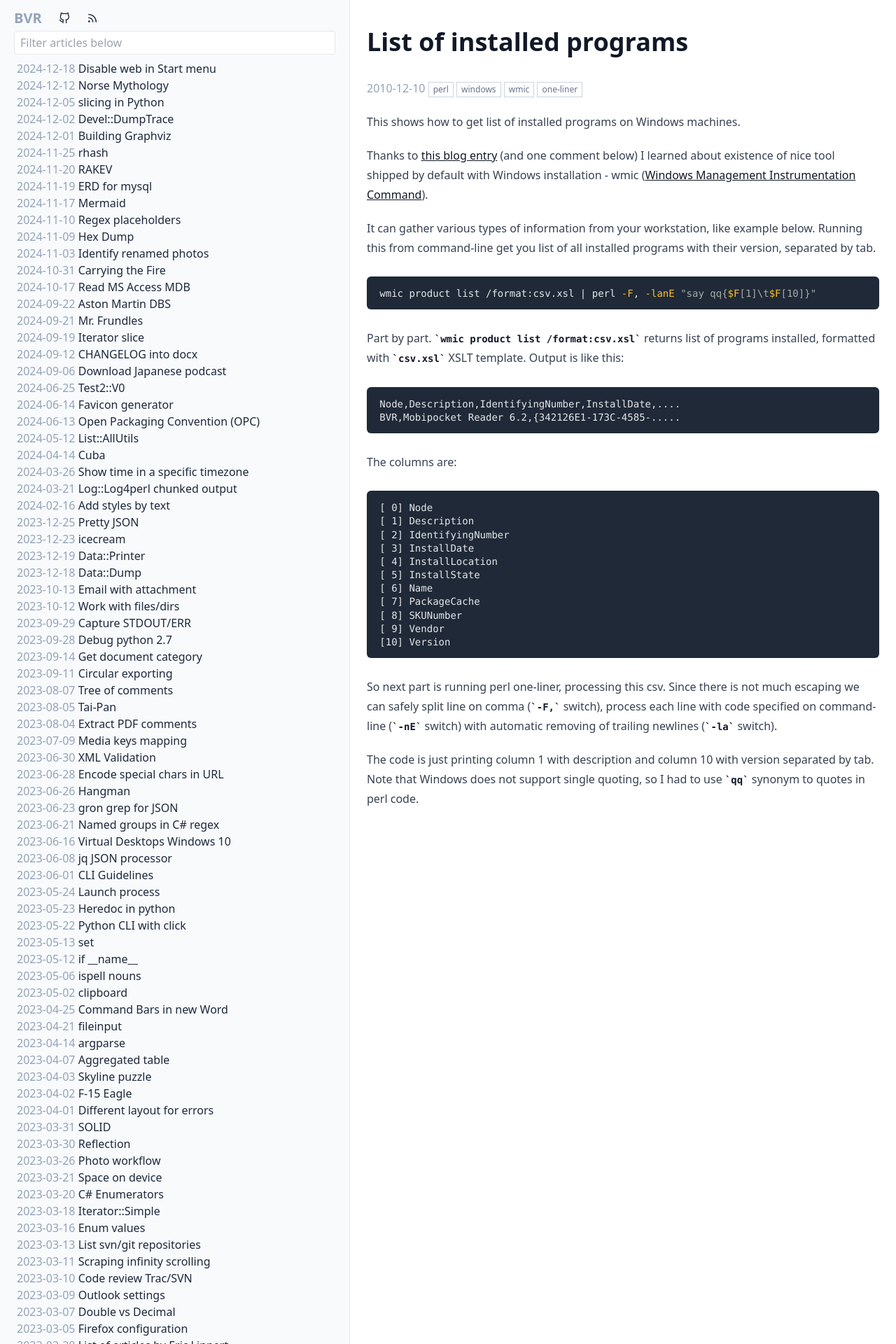
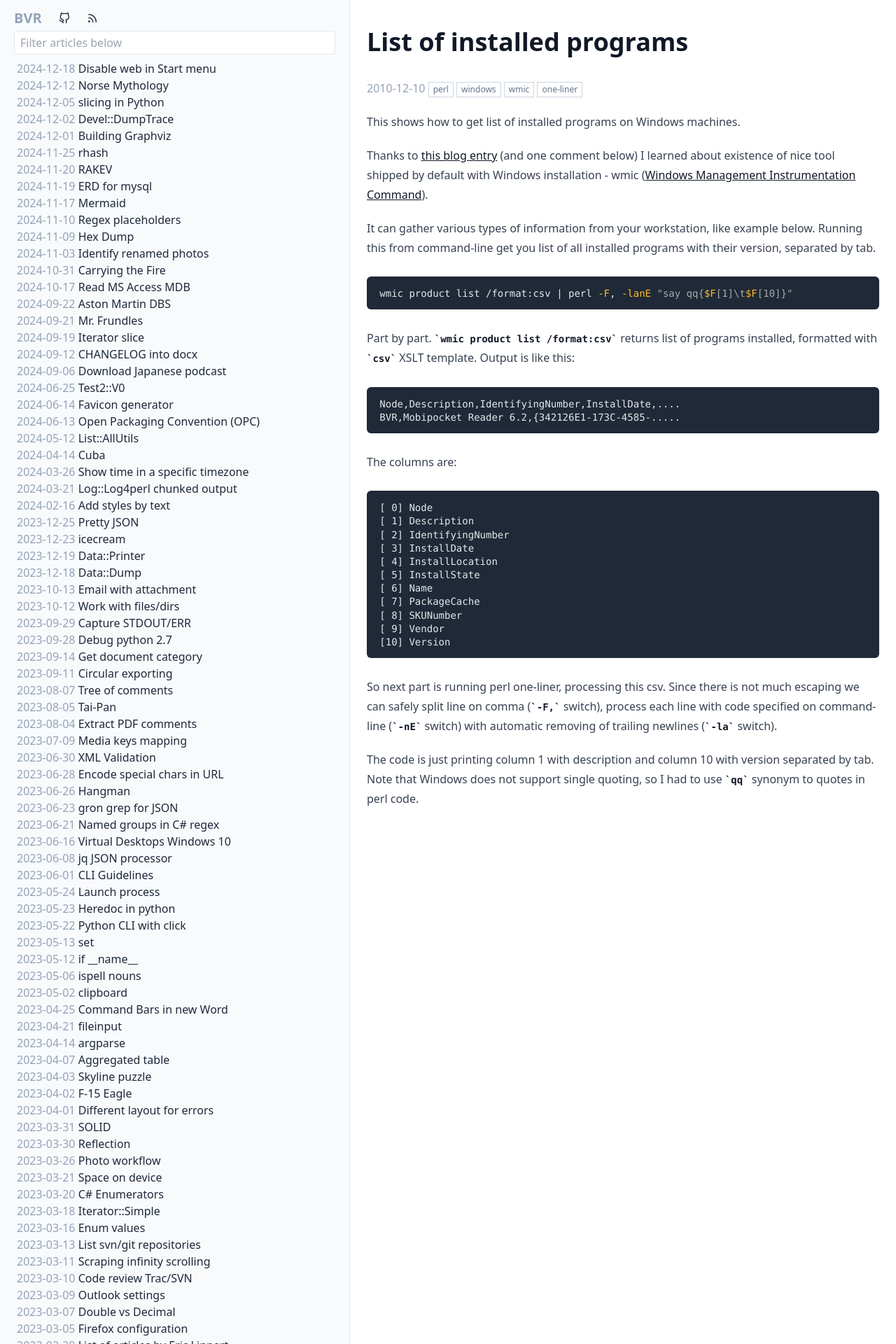
Before and after one commit to bvr/bvr.github.io, a Jekyll site: the page built from _posts/2010-12-10-wmic.md, in a window 1280 px wide. Shown: the top 1920 px of the page at 70% size. Built offline with Jekyll 4.4.1, drawn with Linux system fonts in a browser that asks for light colours.

````diff
--- a/_posts/2010-12-10-wmic.md
+++ b/_posts/2010-12-10-wmic.md
@@ -14,10 +14,10 @@ Thanks to [this blog entry][1] (and one comment below) I learned about existence
 It can gather various types of information from your workstation, like example below. Running this from command-line get you list of all installed programs with their version, separated by tab.
 
 ``` bash
-wmic product list /format:csv.xsl | perl -F, -lanE "say qq{$F[1]\t$F[10]}"
+wmic product list /format:csv | perl -F, -lanE "say qq{$F[1]\t$F[10]}"
 ```
 
-Part by part. `wmic product list /format:csv.xsl` returns list of programs installed, formatted with `csv.xsl` XSLT template. Output is like this:
+Part by part. `wmic product list /format:csv` returns list of programs installed, formatted with `csv` XSLT template. Output is like this:
 
     Node,Description,IdentifyingNumber,InstallDate,....
     BVR,Mobipocket Reader 6.2,{342126E1-173C-4585-.....
````
